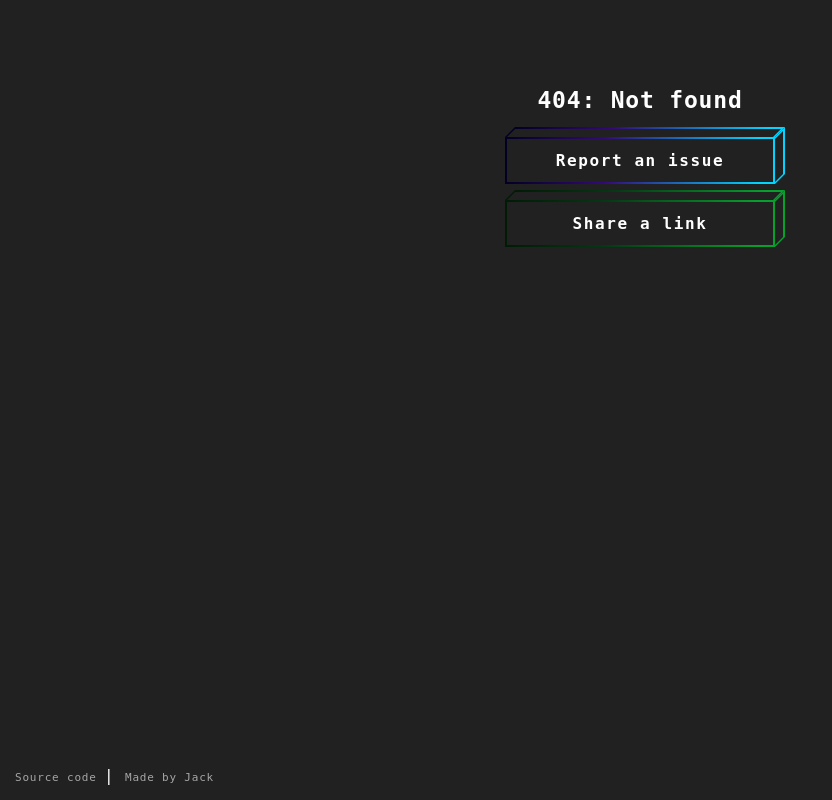
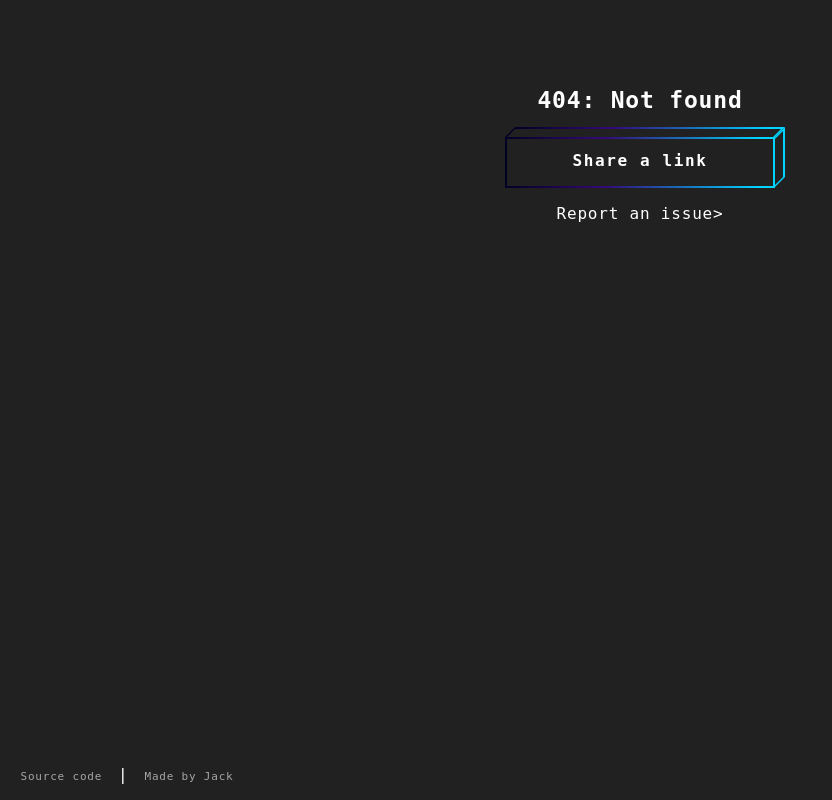
Before and after one commit to jackseceng/LinkShort, a Flask app: page /1 in a window 1280 px wide. Shown: the whole page, without its empty margins (0-832 px from the left). Run offline with Flask 3, Linux system fonts and the light colour scheme.

Commit message:
notifications now in front end for errors, added css for fotter links

```diff
--- a/src/app.py
+++ b/src/app.py
@@ -30,13 +30,13 @@ def input_url():
             user_input = bleach.clean(str(received_request["link"]))
             error = ""
             if urls.check_url_whitespace(user_input) is False:
-                error = "URL has whitespace"
+                error = "whitespace"
             if urls.check_url_security(user_input) is False:
-                error = "HTTPS links only"
+                error = "insecure"
             if len(error) != 0:
                 # If there is an error string,
                 # Return homepage with error message
-                resp = make_response(render_template("index.html", error_reason=error))
+                resp = make_response(render_template("index.html", error_message=error))
                 return resp
             path = urls.generate_path(str(user_input))
 
@@ -47,18 +47,18 @@ def input_url():
                 path = urls.generate_path(str(user_input))
             if db.insert_link(path, user_input) is False:
                 # 500 error returned for database failure
-                resp = make_response(render_template("500.html", code=500))
+                resp = make_response(render_template("500.html", code=500, error_message="None"))
                 return resp
 
             # Return link page with URL if successful
             resp = make_response(
-                render_template("link.html", tld=tld, extension=str(path))
+                render_template("link.html", tld=tld, extension=str(path), error_message="None")
             )
             return resp
 
         case _:
             # Catch all to return 500 error for any unexpected cases
-            resp = make_response(render_template("500.html", code=500))
+            resp = make_response(render_template("500.html", code=500, error_message="None"))
             return resp
 
 
--- a/src/static/style.css
+++ b/src/static/style.css
@@ -1,6 +1,4 @@
-*,
-::after,
-::before {
+*, ::after, ::before {
   box-sizing: border-box;
 }
 
@@ -36,16 +34,6 @@ h1 {
   font-size: 16px;
 }
 
-.block-cube.block-input input {
-  position: relative;
-  z-index: 2;
-}
-
-.block-cube-2.block-input input {
-  position: relative;
-  z-index: 2;
-}
-
 .form .control input:hover, .form .control input:focus {
   outline: none;
   border: 0;
@@ -63,7 +51,6 @@ h1 {
   font-weight: bold;
   font-family: monospace;
   font-size: 16px;
-  cursor: pointer;
 }
 
 .block-cube {
@@ -80,18 +67,6 @@ h1 {
   right: -5px;
   transform: skew(-45deg, 0);
   margin: 0;
-}
-
-.block-cube .bg-inner {
-  background: #212121;
-  position: absolute;
-  inset: 2px;
-}
-
-.block-cube-2 .bg-inner {
-  background: #212121;
-  position: absolute;
-  inset: 2px;
 }
 
 .block-cube .bg-top .bg-inner {
@@ -116,83 +91,41 @@ h1 {
   transform: skew(0, -45deg);
 }
 
+.block-cube .bg-right .bg-inner {
+  left: 0;
+}
+
 .block-cube .bg .bg-inner {
   transition: all 0.2s ease-in-out;
 }
 
-.block-cube .bg-right .bg-inner {
-  left: 0;
+/* stylelint-disable */
+.block-cube .bg-inner {
+  background: #212121;
+  position: absolute;
+  inset: 2px;
 }
+/* stylelint-enable */
 
 .block-cube .text {
   position: relative;
   z-index: 2;
 }
 
-.block-cube-2 .bg-top {
-  position: absolute;
-  height: 10px;
-  background: #011b05;
-  background: linear-gradient(90deg, #011b05 0%, #053814 37%, #06a02d 94%);
-  bottom: 100%;
-  left: 5px;
-  right: -5px;
-  transform: skew(-45deg, 0);
-  margin: 0;
+/* stylelint-disable */
+.block-cube.block-input input {
+  position: relative;
+  z-index: 2;
 }
+/* stylelint-enable */
 
-.block-cube-2 .bg-top .bg-inner {
-  bottom: 0;
-}
-
-.block-cube-2 .bg-right .bg-inner {
-  left: 0;
-}
-
-.block-cube-2 .bg .bg-inner {
-  transition: all 0.2s ease-in-out;
-}
-
-.block-cube.block-input .bg-top .bg-inner {
-  transition: all 0.2s ease-in-out;
-}
-
-.block-cube-2.block-input .bg-top .bg-inner {
-  transition: all 0.2s ease-in-out;
-}
-
-.block-cube.block-input .bg-right .bg-inner,
-.block-cube-2.block-input .bg-right .bg-inner,
 .block-cube.block-cube-hover:hover .bg .bg-inner {
   top: 100%;
 }
 
-.block-cube-2.block-cube-hover:focus .bg .bg-inner, .block-cube-2.block-cube-hover:hover .bg .bg-inner {
-  top: 100%;
-}
-
-.block-cube.block-cube-hover:focus .bg .bg-inner,
-.block-cube.block-input input:focus ~ .bg-right .bg-inner, .block-cube.block-input input:focus ~ .bg-top .bg-inner, .block-cube.block-input input:focus ~ .bg-inner .bg-inner {
+.block-cube.block-cube-hover:focus .bg .bg-inner, .block-cube.block-input input:focus ~ .bg-right .bg-inner, .block-cube.block-input input:focus ~ .bg-top .bg-inner, .block-cube.block-input input:focus ~ .bg-inner .bg-inner {
   top: 100%;
   background: rgb(255 255 255 / 50%);
-}
-
-.block-cube-2 .bg {
-  position: absolute;
-  inset: 0;
-  background: #011b05;
-  background: linear-gradient(90deg, #011b05 0%, #053814 37%, #06a02d 94%);
-}
-
-.block-cube-2 .bg-right {
-  position: absolute;
-  background: #06a02d;
-  top: -5px;
-  z-index: 0;
-  bottom: 5px;
-  width: 10px;
-  left: 100%;
-  transform: skew(0, -45deg);
 }
 
 .block-cube.block-input .bg-top,
@@ -202,40 +135,18 @@ h1 {
   transition: background 0.2s ease-in-out;
 }
 
-.block-cube-2.block-input .bg {
-  background: rgb(255 255 255 / 50%);
-  transition: background 0.2s ease-in-out;
+/* stylelint-disable */
+.block-cube.block-input .bg-right .bg-inner,
+.block-cube.block-input .bg-top .bg-inner {
+  transition: all 0.2s ease-in-out;
 }
+/* stylelint-enable */
 
-.block-cube-2.block-input .bg-top,
 .block-cube.block-input:focus .bg-top,
-.block-cube-2.block-input .bg-right,
 .block-cube.block-input:focus .bg-right,
 .block-cube.block-input:focus .bg, .block-cube.block-input:hover .bg-top,
 .block-cube.block-input:hover .bg-right,
 .block-cube.block-input:hover .bg {
-  background: rgb(255 255 255 / 80%);
-}
-
-.block-cube-2 {
-  position: relative;
-}
-
-.block-cube-2 .text {
-  position: relative;
-  z-index: 2;
-}
-
-.block-cube-2.block-input input:focus ~ .bg-right .bg-inner, .block-cube-2.block-input input:focus ~ .bg-top .bg-inner, .block-cube-2.block-input input:focus ~ .bg-inner .bg-inner {
-  top: 100%;
-  background: rgb(255 255 255 / 50%);
-}
-
-.block-cube-2.block-input:focus .bg-top,
-.block-cube-2.block-input:focus .bg-right,
-.block-cube-2.block-input:focus .bg, .block-cube-2.block-input:hover .bg-top,
-.block-cube-2.block-input:hover .bg-right,
-.block-cube-2.block-input:hover .bg {
   background: rgb(255 255 255 / 80%);
 }
 
@@ -249,8 +160,19 @@ h1 {
 }
 
 a {
+  background: linear-gradient(currentcolor 0 0)
+    bottom left/
+    var(--underline-width, 0%) 0.1em
+    no-repeat;
+  color: #fff;
+  display: inline-block;
+  padding: 0 .5em 0.2em;
   text-decoration: none;
-  color: #fff;
+  transition: background-size 0.2s;
+}
+
+a:hover {
+  --underline-width: 100%;
 }
 
 .credits a {
@@ -291,7 +213,7 @@ a {
   text-align: center;
   opacity: 0;
   transition: opacity 0.3s ease-in-out;
-  box-shadow: 0 0 10px #fff;
+  box-shadow: 0 0 10px #e0f000;
 }
 
 .notification.show {
--- a/src/templates/404.html
+++ b/src/templates/404.html
@@ -32,24 +32,13 @@
                 <div class="bg-inner"></div>
             </div>
             <div>
-                <a href="https://jacksec.engineer/mail" target="_blank"><span class="text">Report an issue</span></a>
+                <a href="https://{{tld}}"><span class="text">Share a link</span></a>
             </div>
         </button>
         <p>
-            <button class="btn block-cube-2 block-cube-hover">
-                <div class="bg-top">
-                    <div class="bg-inner"></div>
-                </div>
-                <div class="bg-right">
-                    <div class="bg-inner"></div>
-                </div>
-                <div class="bg">
-                    <div class="bg-inner"></div>
-                </div>
-                <div>
-                    <a href="https://{{tld}}"><span class="text">Share a link</span></a>
-                </div>
-            </button>
+            <center>
+                <a href="https://jacksec.engineer/mail" target="_blank"><span class="text">Report an issue></span></a>
+            </center>
         </p>
         <div class="credits">
             <a href="https://github.com/jackseceng/LinkShort/tree/main" target="_blank">
--- a/src/templates/redirect.html
+++ b/src/templates/redirect.html
@@ -18,7 +18,7 @@
         <div class="control">
             <center>
                 <h1>
-                    You are being redirected...
+                    Redirecting...
                 </h1>
                 <div class="loader"></div>
             </center>
@@ -36,4 +36,4 @@
 </body>
 
 </html>
-<!--Based on this codepen: https://codepen.io/marko-zub/pen/mzPeOV-->
+<!-- Based on this codepen: https://codepen.io/marko-zub/pen/mzPeOV -->
```
Also changed, not shown: src/static/main.js (renamed from src/static/copy.js, +7 -0 lines), src/templates/500.html (+4 -15 lines), src/templates/index.html (+7 -3 lines), src/templates/link.html (+6 -16 lines).
